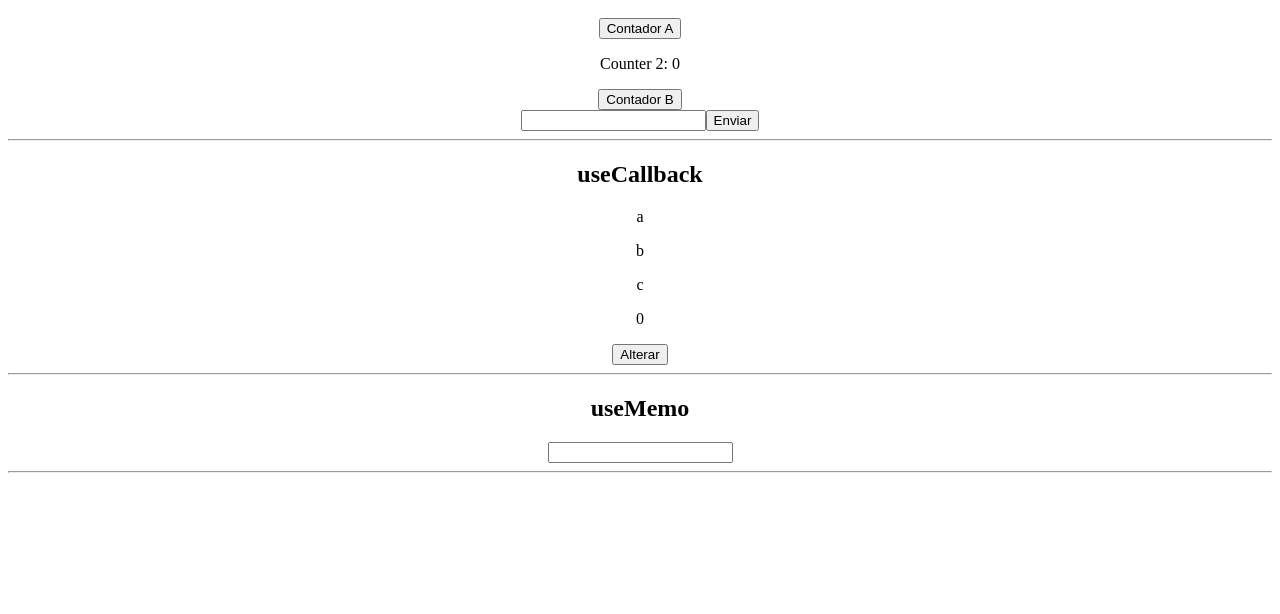
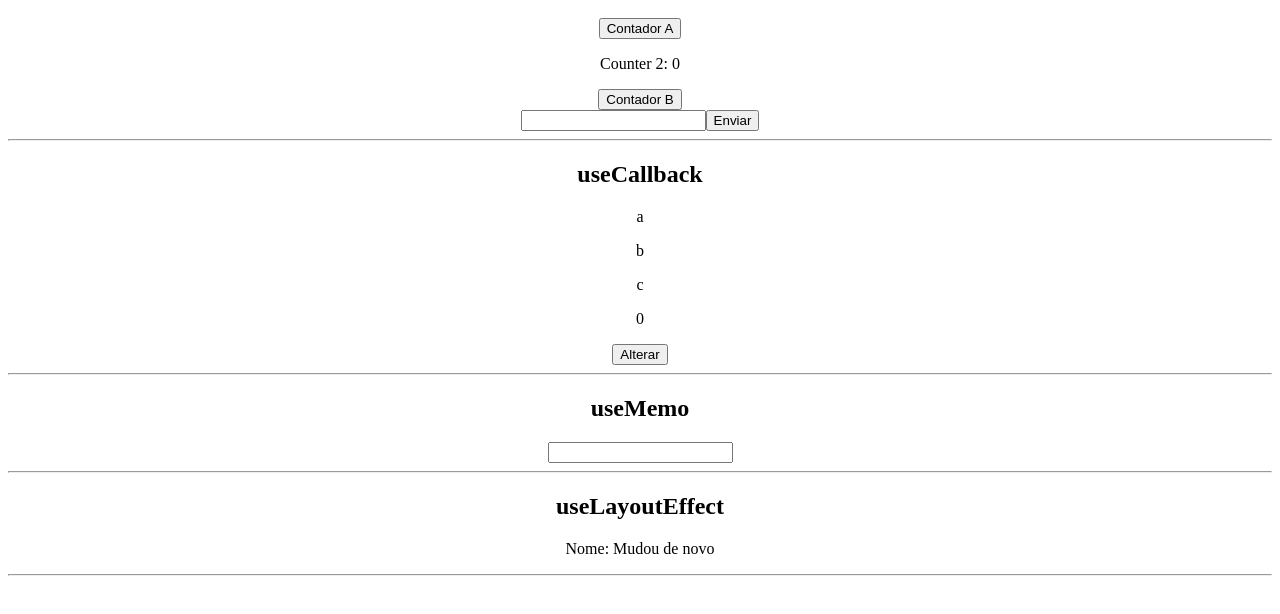
Before and after one commit to grevizirsky/react-hooks, a React (Create React App) app: page / in a window 1280 px wide. Shown: the part 1083-1697 px from the top of the page. Built offline with nearby package versions, Linux system fonts and the light colour scheme.

Commit message:
Hook - useLayoutEffect

```diff
--- a/src/Pages/Home.js
+++ b/src/Pages/Home.js
@@ -12,6 +12,7 @@
 import HookUseRef from '../components/HookUseRef'
 import HookUseCallback from '../components/HookUseCallback'
 import HookUseMemo from '../components/HookUseMemo'
+import HookUseLayoutEffect from '../components/HookUseLayoutEffect'
 
 const Home = () => {
   const { contextValue } = useContext(SomeContext)
@@ -27,6 +28,7 @@
         <HookUseRef />
         <HookUseCallback />
         <HookUseMemo />
+        <HookUseLayoutEffect />
     </div>
   )
 }
--- /dev/null
+++ b/src/components/HookUseLayoutEffect.js
@@ -0,0 +1,26 @@
+import {useLayoutEffect, useEffect, useState} from 'react'
+
+const HookUseLayoutEffect = () => {
+    const [name, setName] = useState("Algum nome")
+
+    useEffect(() => {
+        console.log("2")
+        setName("Mudou de novo")
+    }, [])
+
+    useLayoutEffect(() => {
+        console.log("1")
+        setName("Outro nome")
+    }, [])
+
+    console.log(name)
+  return (
+    <div>
+        <h2>useLayoutEffect</h2>
+        <p>Nome: {name}</p>
+        <hr />
+    </div>
+  )
+}
+
+export default HookUseLayoutEffect
```
